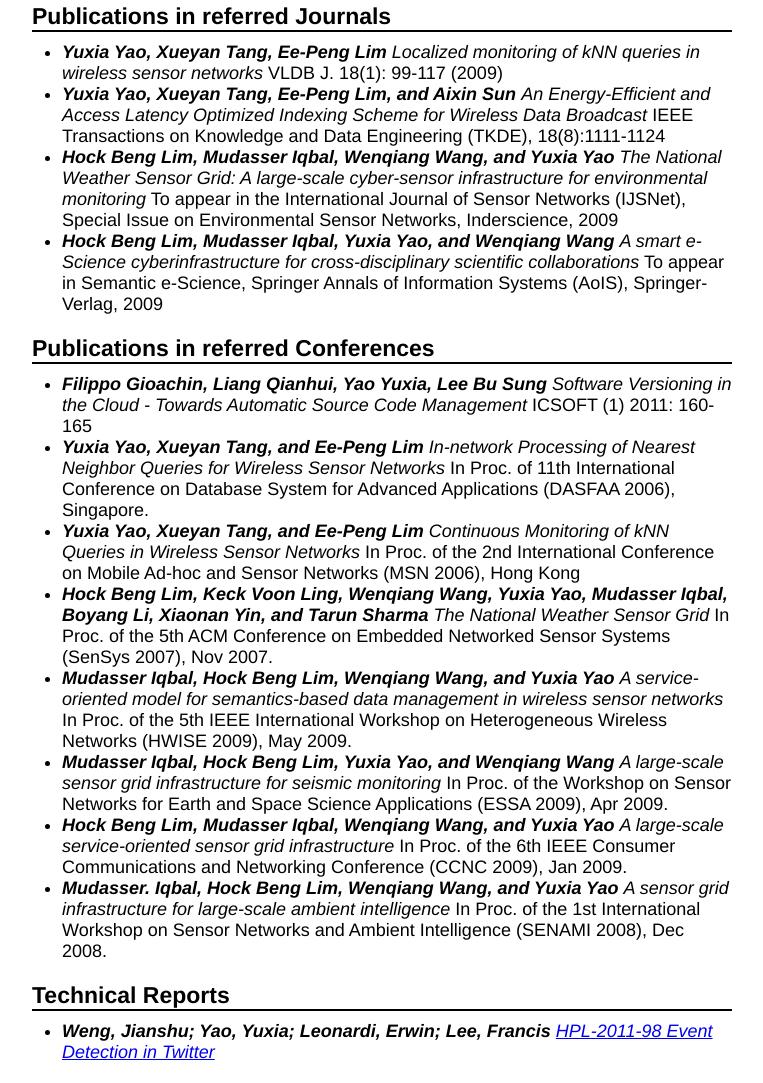
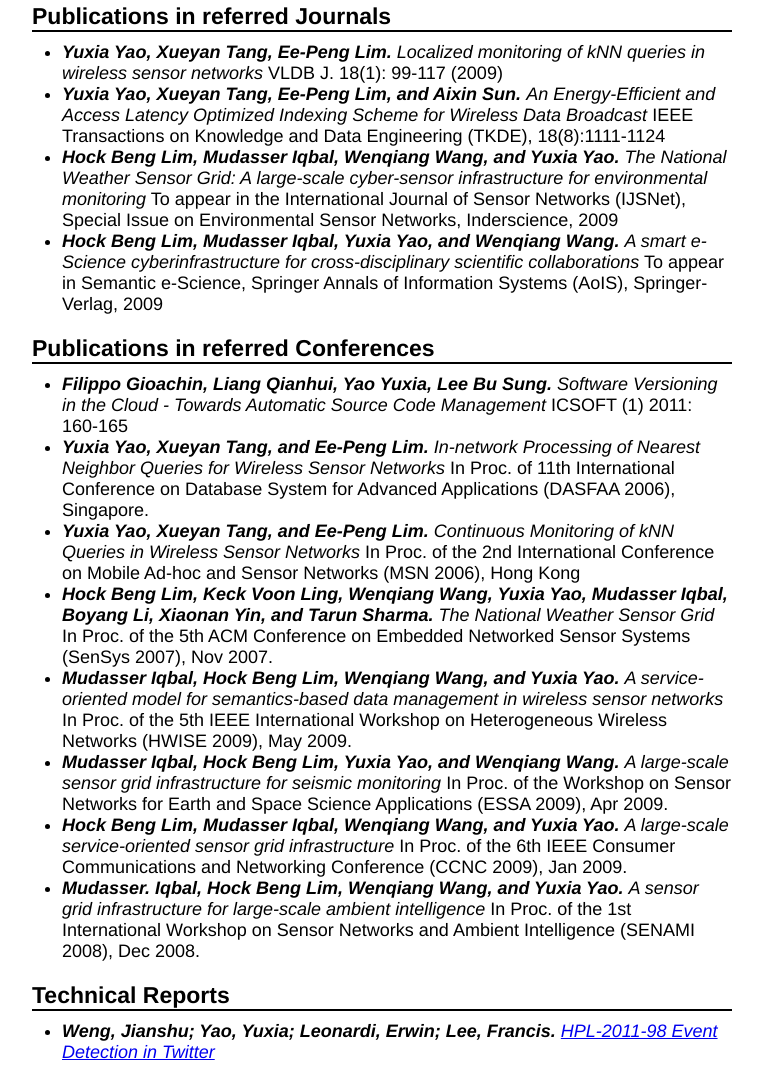
Before and after one commit to meganyao/meganyao.github.com, a plain HTML site: page index.html in a window 1280 px wide. Shown: the part 515-1598 px from the top of the page, without its empty margins (378-1141 px from the left). Drawn offline with Linux system fonts and the light colour scheme.

Commit message:
Edited index.html via GitHub

```diff
--- a/index.html
+++ b/index.html
@@ -79,22 +79,22 @@
 	  <h2>Publications in referred Journals</h2>
 	  <ul>
 	    <li>
-	      <span class="author"><i>Yuxia Yao, Xueyan Tang, Ee-Peng Lim</i></span>
+	      <span class="author"><i>Yuxia Yao, Xueyan Tang, Ee-Peng Lim.</i></span>
 	      <span class="paper_title">Localized monitoring of kNN queries in wireless sensor networks</span>
 	      <span class="publication">VLDB J. 18(1): 99-117 (2009)</span>
 	    </li>
 	    <li>
-	      <span class="author"><i>Yuxia Yao, Xueyan Tang, Ee-Peng Lim, and Aixin Sun</i></span>
+	      <span class="author"><i>Yuxia Yao, Xueyan Tang, Ee-Peng Lim, and Aixin Sun.</i></span>
 	      <span class="paper_title">An Energy-Efficient and Access Latency Optimized Indexing Scheme for Wireless Data Broadcast</span>
 	      <span class="publication">IEEE Transactions on Knowledge and Data Engineering (TKDE), 18(8):1111-1124</span>
 	    </li>
 	    <li>
-	      <span class="author"><i>Hock Beng Lim, Mudasser Iqbal, Wenqiang Wang, and Yuxia Yao</i></span>
+	      <span class="author"><i>Hock Beng Lim, Mudasser Iqbal, Wenqiang Wang, and Yuxia Yao.</i></span>
 	      <span class="paper_title">The National Weather Sensor Grid: A large-scale cyber-sensor infrastructure for environmental monitoring</span>
 	      <span class="publication">To appear in the International Journal of Sensor Networks (IJSNet), Special Issue on Environmental Sensor Networks, Inderscience, 2009</span>
 	    </li>
 	    <li>
-	      <span class="author"><i>Hock Beng Lim, Mudasser Iqbal, Yuxia Yao, and Wenqiang Wang</i></span>
+	      <span class="author"><i>Hock Beng Lim, Mudasser Iqbal, Yuxia Yao, and Wenqiang Wang.</i></span>
 	      <span class="paper_title">A smart e-Science cyberinfrastructure for cross-disciplinary scientific collaborations</span>
 	      <span class="publication">To appear in Semantic e-Science, Springer Annals of Information Systems (AoIS), Springer-Verlag, 2009</span>
 	    </li>
@@ -105,42 +105,42 @@
 	  <h2>Publications in referred Conferences</h2>
 	  <ul>
 	    <li>
-	      <span class="author"><i>Filippo Gioachin,  Liang Qianhui, Yao Yuxia, Lee Bu Sung</i></span>
+	      <span class="author"><i>Filippo Gioachin,  Liang Qianhui, Yao Yuxia, Lee Bu Sung.</i></span>
 	      <span class="paper_title">Software Versioning in the Cloud - Towards Automatic Source Code Management</span>
 	      <span class="publication">ICSOFT (1) 2011: 160-165</span>
 	    </li>
 	    <li>
-	      <span class="author"><i>Yuxia Yao, Xueyan Tang, and Ee-Peng Lim</i></span>
+	      <span class="author"><i>Yuxia Yao, Xueyan Tang, and Ee-Peng Lim.</i></span>
 	      <span class="paper_title">In-network Processing of Nearest Neighbor Queries for Wireless Sensor Networks</span>
 	      <span class="publication">In Proc. of 11th International Conference on Database System for Advanced Applications (DASFAA 2006), Singapore.</span>
 	    </li>
 	    <li>
-	      <span class="author"><i>Yuxia Yao, Xueyan Tang, and Ee-Peng Lim</i></span>
+	      <span class="author"><i>Yuxia Yao, Xueyan Tang, and Ee-Peng Lim.</i></span>
 	      <span class="paper_title">Continuous Monitoring of kNN Queries in Wireless Sensor Networks</span>
 	      <span class="publication">In Proc. of the 2nd International Conference on Mobile Ad-hoc and Sensor Networks (MSN 2006), Hong Kong</span>
 	    </li>
 	    <li>
-	      <span class="author"><i>Hock Beng Lim, Keck Voon Ling, Wenqiang Wang, Yuxia Yao, Mudasser Iqbal, Boyang Li, Xiaonan Yin, and Tarun Sharma</i></span>
+	      <span class="author"><i>Hock Beng Lim, Keck Voon Ling, Wenqiang Wang, Yuxia Yao, Mudasser Iqbal, Boyang Li, Xiaonan Yin, and Tarun Sharma.</i></span>
 	      <span class="paper_title">The National Weather Sensor Grid</span>
 	      <span class="publication">In  Proc. of the 5th ACM Conference on Embedded Networked Sensor Systems (SenSys 2007), Nov 2007.</span>
 	    </li>
 	    <li>
-	      <span class="author"><i>Mudasser Iqbal, Hock Beng Lim, Wenqiang Wang, and Yuxia Yao</i></span>
+	      <span class="author"><i>Mudasser Iqbal, Hock Beng Lim, Wenqiang Wang, and Yuxia Yao.</i></span>
 	      <span class="paper_title">A service-oriented model for semantics-based data management in wireless sensor networks</span>
 	      <span class="publication">In Proc. of the 5th IEEE International Workshop on Heterogeneous Wireless Networks (HWISE 2009), May 2009.</span>
 	    </li>
 	    <li>
-	      <span class="author"><i>Mudasser Iqbal, Hock Beng Lim, Yuxia Yao, and Wenqiang Wang</i></span>
+	      <span class="author"><i>Mudasser Iqbal, Hock Beng Lim, Yuxia Yao, and Wenqiang Wang.</i></span>
 	      <span class="paper_title">A large-scale sensor grid infrastructure for seismic monitoring</span>
 	      <span class="publication">In Proc. of the Workshop on Sensor Networks for Earth and Space Science Applications (ESSA 2009), Apr 2009.</span>
 	    </li>
 	    <li>
-	      <span class="author"><i>Hock Beng Lim, Mudasser Iqbal, Wenqiang Wang, and Yuxia Yao</i></span>
+	      <span class="author"><i>Hock Beng Lim, Mudasser Iqbal, Wenqiang Wang, and Yuxia Yao.</i></span>
 	      <span class="paper_title">A large-scale service-oriented sensor grid infrastructure</span>
 	      <span class="publication">In  Proc. of the 6th IEEE Consumer Communications and Networking Conference (CCNC 2009), Jan 2009.</span>
 	    </li>
 	    <li>
-	      <span class="author"><i>Mudasser. Iqbal, Hock Beng Lim, Wenqiang Wang, and Yuxia Yao</i></span>
+	      <span class="author"><i>Mudasser. Iqbal, Hock Beng Lim, Wenqiang Wang, and Yuxia Yao.</i></span>
 	      <span class="paper_title">A sensor grid infrastructure for large-scale ambient intelligence</span>
 	      <span class="publication">In  Proc. of the 1st International Workshop on Sensor Networks and Ambient Intelligence (SENAMI 2008), Dec 2008.</span>
 	    </li>
@@ -151,7 +151,7 @@
 	  <h2>Technical Reports</h2>
 	  <ul>
 	    <li>
-	      <span class="author"><i>Weng, Jianshu; Yao, Yuxia; Leonardi, Erwin; Lee, Francis</i></span>
+	      <span class="author"><i>Weng, Jianshu; Yao, Yuxia; Leonardi, Erwin; Lee, Francis.</i></span>
 	      <span class="paper_title"><a href="http://library.hp.com/techpubs/2011/HPL-2011-98.html">HPL-2011-98 Event Detection in Twitter</a></span>
 	    </li>
 	  </ul>
```
